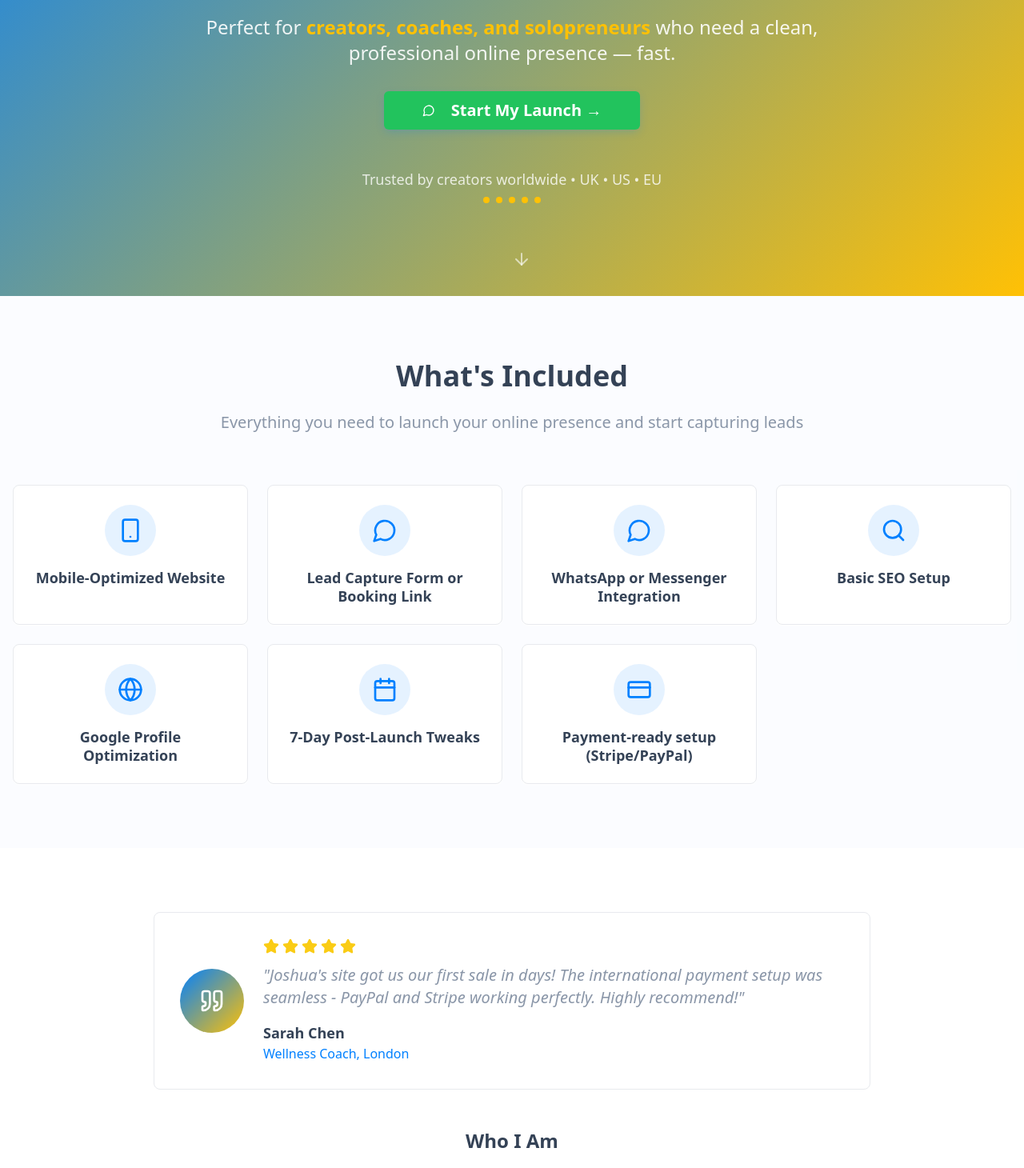
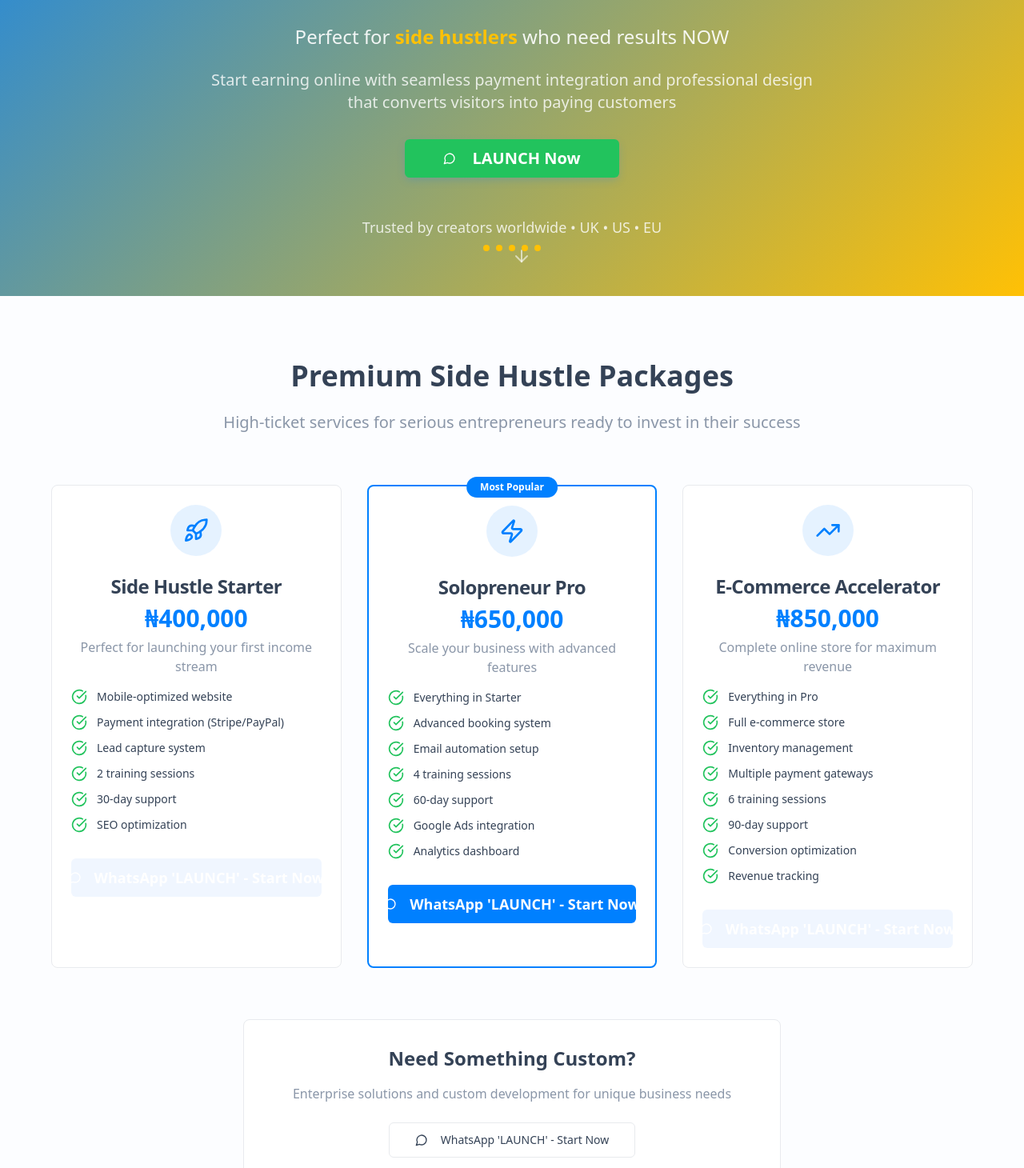
Before and after one commit to LazyShikamaru/rapid-launch-boost, a React (Vite) app: page / in a window 1280 px wide. Shown: the part 430-1890 px from the top of the page at 80% size. Built offline with nearby package versions, Linux system fonts and the light colour scheme.

Commit message:
Update website for Twitter campaign
Update website content to align with a Twitter campaign targeting side hustlers and solopreneurs, including changes to the Hero section, Services section, Portfolio section, and CTAs. Also, ensure the site reflects the Twitter strategy points.

```diff
--- a/src/components/FinalCTA.tsx
+++ b/src/components/FinalCTA.tsx
@@ -4,7 +4,7 @@ import { MessageCircle, Clock, Users } from "lucide-react";
 
 const FinalCTA = () => {
   const openWhatsApp = () => {
-    window.open('https://wa.me/2348012345678?text=LAUNCH', '_blank');
+    window.open('https://wa.me/2349110387813?text=WhatsApp \'LAUNCH\' - Start Now', '_blank');
   };
 
   return (
@@ -44,7 +44,7 @@ const FinalCTA = () => {
           className="px-12 py-6 text-xl font-bold shadow-button bg-success hover:bg-success/90 text-success-foreground"
         >
           <MessageCircle className="mr-3 h-6 w-6" />
-          DM Me 'LAUNCH' Now
+          WhatsApp 'LAUNCH' - Start Now
         </Button>
 
         <p className="text-primary-foreground/70 mt-4">
--- a/src/components/Hero.tsx
+++ b/src/components/Hero.tsx
@@ -8,7 +8,7 @@ const Hero = () => {
   };
 
   const openWhatsApp = () => {
-    window.open('https://wa.me/2348012345678?text=I\'m ready to launch', '_blank');
+    window.open('https://wa.me/2349110387813?text=LAUNCH', '_blank');
   };
 
   return (
@@ -35,15 +35,20 @@ const Hero = () => {
         {/* Main Headline */}
         <h1 className="text-4xl md:text-6xl lg:text-7xl font-bold text-primary-foreground mb-6 leading-tight">
           <Rocket className="inline-block mr-4 h-12 w-12 md:h-16 md:w-16" />
-          Go Live in 72 Hours
+          Launch Your Side Hustle Website
           <span className="block bg-gradient-to-r from-accent to-accent-foreground bg-clip-text text-transparent">
-            — Or It's FREE
+            in 72 Hours
           </span>
         </h1>
 
         {/* Subheadline */}
-        <p className="text-xl md:text-2xl text-primary-foreground/90 mb-8 max-w-4xl mx-auto leading-relaxed">
-          Perfect for <span className="font-semibold text-accent">creators, coaches, and solopreneurs</span> who need a clean, professional online presence — fast.
+        <p className="text-xl md:text-2xl text-primary-foreground/90 mb-6 max-w-4xl mx-auto leading-relaxed">
+          Perfect for <span className="font-semibold text-accent">side hustlers</span> who need results NOW
+        </p>
+
+        {/* Supporting Text */}
+        <p className="text-lg md:text-xl text-primary-foreground/80 mb-8 max-w-3xl mx-auto">
+          Start earning online with seamless payment integration and professional design that converts visitors into paying customers
         </p>
 
         {/* CTA Button */}
@@ -54,7 +59,7 @@ const Hero = () => {
             className="px-12 py-6 text-xl font-bold shadow-button bg-success hover:bg-success/90 text-success-foreground"
           >
             <MessageCircle className="mr-3 h-6 w-6" />
-            Start My Launch →
+            LAUNCH Now
           </Button>
         </div>
 
--- a/src/components/Services.tsx
+++ b/src/components/Services.tsx
@@ -1,169 +1,136 @@
-import { Card, CardContent, CardDescription, CardHeader, CardTitle } from "@/components/ui/card";
+import { Card, CardContent, CardHeader, CardTitle } from "@/components/ui/card";
 import { Button } from "@/components/ui/button";
 import { Badge } from "@/components/ui/badge";
-import { CheckCircle, Clock, Zap, MessageCircle, Globe, Smartphone, TrendingUp } from "lucide-react";
+import { CheckCircle, MessageCircle, Rocket, Zap, TrendingUp } from "lucide-react";
 
 const Services = () => {
   const openWhatsApp = (service: string) => {
-    const message = `Hi Joshua! I'm interested in your ${service} service. Can we discuss my project?`;
-    window.open(`https://wa.me/2348012345678?text=${encodeURIComponent(message)}`, '_blank');
+    window.open(`https://wa.me/2349110387813?text=WhatsApp 'LAUNCH' - Start Now - ${service}`, '_blank');
   };
 
   const services = [
     {
-      title: "Basic Landing Page",
-      price: "₦50,000",
-      originalPrice: "₦75,000",
-      description: "A professional single-page website that introduces your business and converts visitors into customers.",
+      title: "Side Hustle Starter",
+      price: "₦400,000",
+      icon: <Rocket className="h-8 w-8" />,
+      description: "Perfect for launching your first income stream",
       features: [
-        "Professional single-page design",
-        "Contact form integration",
-        "WhatsApp business integration",
-        "Mobile-responsive design",
-        "Basic SEO optimization",
-        "Google Maps integration",
-        "Social media links"
+        "Mobile-optimized website",
+        "Payment integration (Stripe/PayPal)",
+        "Lead capture system",
+        "2 training sessions",
+        "30-day support",
+        "SEO optimization"
       ],
-      guarantee: "Guaranteed LIVE in 72 hours, or it's FREE!",
-      popular: true,
-      icon: <Globe className="h-8 w-8" />
+      popular: false
     },
     {
-      title: "Multi-Page Business Site",
-      price: "₦120,000",
-      originalPrice: "₦150,000",
-      description: "Complete business website with multiple pages to showcase your full service offering.",
+      title: "Solopreneur Pro",
+      price: "₦650,000",
+      icon: <Zap className="h-8 w-8" />,
+      description: "Scale your business with advanced features",
       features: [
-        "Up to 5 professional pages",
-        "Advanced contact forms",
-        "WhatsApp & SMS integration",
-        "Photo gallery/portfolio",
-        "Service/product pages",
-        "About & testimonial pages",
-        "Advanced SEO optimization"
+        "Everything in Starter",
+        "Advanced booking system",
+        "Email automation setup",
+        "4 training sessions",
+        "60-day support",
+        "Google Ads integration",
+        "Analytics dashboard"
       ],
-      guarantee: "Guaranteed LIVE in 72 hours, or it's FREE!",
-      popular: false,
-      icon: <TrendingUp className="h-8 w-8" />
+      popular: true
     },
     {
-      title: "E-Commerce Starter",
-      price: "₦200,000",
-      originalPrice: "₦300,000",
-      description: "Start selling online with a complete e-commerce solution for your local business.",
+      title: "E-Commerce Accelerator",
+      price: "₦850,000",
+      icon: <TrendingUp className="h-8 w-8" />,
+      description: "Complete online store for maximum revenue",
       features: [
-        "Product catalog (up to 50 items)",
-        "Shopping cart functionality",
-        "Payment integration (Paystack)",
-        "Order management system",
-        "Customer accounts",
-        "Inventory tracking",
-        "WhatsApp order notifications"
+        "Everything in Pro",
+        "Full e-commerce store",
+        "Inventory management",
+        "Multiple payment gateways",
+        "6 training sessions",
+        "90-day support",
+        "Conversion optimization",
+        "Revenue tracking"
       ],
-      guarantee: "Guaranteed LIVE in 72 hours, or it's FREE!",
-      popular: false,
-      icon: <Smartphone className="h-8 w-8" />
+      popular: false
     }
   ];
 
   return (
-    <section id="services" className="py-20 bg-secondary/30">
+    <section className="py-20 bg-secondary/20">
       <div className="container mx-auto px-4">
-        {/* Section Header */}
         <div className="text-center mb-16">
-          <Badge className="mb-4 bg-primary text-primary-foreground px-4 py-2">
-            <Zap className="mr-2 h-4 w-4" />
-            72-Hour Website Services
-          </Badge>
-          <h2 className="text-3xl md:text-5xl font-bold mb-6">
-            Get Your Business Online
-            <span className="text-primary"> Fast</span>
+          <h2 className="text-3xl md:text-4xl font-bold mb-6">
+            Premium Side Hustle Packages
           </h2>
           <p className="text-xl text-muted-foreground max-w-3xl mx-auto">
-            Professional websites designed specifically for local Nigerian businesses.
-            Every website includes WhatsApp integration and is guaranteed to go live within 72 hours.
+            High-ticket services for serious entrepreneurs ready to invest in their success
           </p>
         </div>
 
-        {/* Services Grid */}
-        <div className="grid md:grid-cols-2 lg:grid-cols-3 gap-8 mb-12">
+        <div className="grid md:grid-cols-3 gap-8 max-w-6xl mx-auto">
           {services.map((service, index) => (
-            <Card
-              key={index}
-              className={`relative overflow-hidden shadow-card hover:shadow-hero transition-all duration-300 transform hover:-translate-y-2 ${
-                service.popular ? 'ring-2 ring-primary' : ''
-              }`}
-            >
+            <Card key={index} className={`relative shadow-card hover:shadow-hero transition-all duration-300 ${service.popular ? 'border-primary border-2' : ''}`}>
               {service.popular && (
-                <Badge className="absolute top-4 right-4 bg-primary text-primary-foreground px-3 py-1">
+                <Badge className="absolute -top-3 left-1/2 transform -translate-x-1/2 bg-primary text-primary-foreground px-4 py-1">
                   Most Popular
                 </Badge>
               )}
 
-              <CardHeader className="pb-4">
-                <div className="flex items-center gap-3 mb-4">
-                  <div className="p-2 bg-primary/10 rounded-lg text-primary">
+              <CardHeader className="text-center pb-4">
+                <div className="flex justify-center mb-4">
+                  <div className="p-4 bg-primary/10 rounded-full text-primary">
                     {service.icon}
                   </div>
-                  <div>
-                    <CardTitle className="text-2xl">{service.title}</CardTitle>
-                    <div className="flex items-center gap-2 mt-1">
-                      <span className="text-3xl font-bold text-primary">{service.price}</span>
-                      <span className="text-lg text-muted-foreground line-through">{service.originalPrice}</span>
-                    </div>
-                  </div>
                 </div>
-                <CardDescription className="text-base leading-relaxed">
-                  {service.description}
-                </CardDescription>
+                <CardTitle className="text-2xl font-bold">{service.title}</CardTitle>
+                <div className="text-3xl font-black text-primary mb-2">{service.price}</div>
+                <p className="text-muted-foreground">{service.description}</p>
               </CardHeader>
 
-              <CardContent className="space-y-6">
-                {/* Features */}
-                <div className="space-y-3">
+              <CardContent className="pt-0">
+                <ul className="space-y-3 mb-8">
                   {service.features.map((feature, featureIndex) => (
-                    <div key={featureIndex} className="flex items-start gap-3">
-                      <CheckCircle className="h-5 w-5 text-success mt-0.5 flex-shrink-0" />
+                    <li key={featureIndex} className="flex items-center gap-3">
+                      <CheckCircle className="h-5 w-5 text-success flex-shrink-0" />
                       <span className="text-sm">{feature}</span>
-                    </div>
+                    </li>
                   ))}
-                </div>
+                </ul>
 
-                {/* Guarantee */}
-                <div className="p-4 bg-success/10 rounded-lg border border-success/20">
-                  <div className="flex items-center gap-2 text-success font-semibold">
-                    <Clock className="h-4 w-4" />
-                    {service.guarantee}
-                  </div>
-                </div>
-
-                {/* CTA Button */}
                 <Button
-                  className="w-full py-3 shadow-button"
                   onClick={() => openWhatsApp(service.title)}
+                  className={`w-full py-6 text-lg font-semibold ${service.popular ? 'bg-primary hover:bg-primary/90' : 'bg-secondary hover:bg-secondary/90'}`}
                 >
-                  <MessageCircle className="mr-2 h-4 w-4" />
-                  Order Now - WhatsApp
+                  <MessageCircle className="mr-2 h-5 w-5" />
+                  WhatsApp 'LAUNCH' - Start Now
                 </Button>
               </CardContent>
             </Card>
           ))}
         </div>
 
-        {/* Additional Info */}
-        <div className="text-center">
-          <Card className="inline-block p-6 shadow-card">
-            <h3 className="text-xl font-semibold mb-2">Need Something Custom?</h3>
-            <p className="text-muted-foreground mb-4">
-              Have specific requirements? Let's discuss your unique business needs.
-            </p>
-            <Button
-              variant="outline"
-              onClick={() => openWhatsApp("Custom Website Solution")}
-            >
-              <MessageCircle className="mr-2 h-4 w-4" />
-              Discuss Custom Project
-            </Button>
+        {/* Custom Project Inquiry */}
+        <div className="text-center mt-16">
+          <Card className="max-w-2xl mx-auto shadow-card">
+            <CardContent className="p-8">
+              <h3 className="text-2xl font-bold mb-4">Need Something Custom?</h3>
+              <p className="text-muted-foreground mb-6">
+                Enterprise solutions and custom development for unique business needs
+              </p>
+              <Button
+                onClick={() => openWhatsApp('Custom Project')}
+                variant="outline"
+                size="lg"
+                className="px-8 py-4"
+              >
+                <MessageCircle className="mr-2 h-5 w-5" />
+                WhatsApp 'LAUNCH' - Start Now
+              </Button>
+            </CardContent>
           </Card>
         </div>
       </div>
--- a/src/components/VisualPreview.tsx
+++ b/src/components/VisualPreview.tsx
@@ -1,19 +1,30 @@
 import { Card, CardContent } from "@/components/ui/card";
-import { Monitor, Smartphone, ExternalLink } from "lucide-react";
+import { Badge } from "@/components/ui/badge";
+import { Button } from "@/components/ui/button";
+import { Monitor, Smartphone, ExternalLink, MessageCircle } from "lucide-react";
 import preshyScentsPreview from "@/assets/preshy-scents-website.png";
 import everythingAccessoriesPreview from "@/assets/everything-accessories-website.png";
 
 const VisualPreview = () => {
+  const openWhatsApp = () => {
+    window.open('https://wa.me/2349110387813?text=WhatsApp \'LAUNCH\' - Start Now', '_blank');
+  };
+
   return (
     <section className="py-20 bg-secondary/30">
       <div className="container mx-auto px-4">
         <div className="text-center mb-16">
           <h2 className="text-3xl md:text-4xl font-bold mb-6">
-            See What You Get
+            Side Hustles That Scale
           </h2>
           <p className="text-xl text-muted-foreground max-w-3xl mx-auto">
-            Real websites we've built for entrepreneurs. Clean, professional, and optimized for conversions.
+            Real revenue-generating websites built for ambitious entrepreneurs
           </p>
+          <div className="mt-8">
+            <Badge className="bg-success text-success-foreground px-6 py-3 text-lg font-bold">
+              ₦15M+ Client Revenue Generated
+            </Badge>
+          </div>
         </div>
 
         {/* Real Project Examples */}
@@ -41,19 +52,38 @@ const VisualPreview = () => {
                 />
               </div>
               <div className="p-6">
-                <h3 className="font-bold text-lg mb-2">Preshy Scents</h3>
-                <p className="text-muted-foreground text-sm mb-3">Luxury perfume brand with WhatsApp ordering system</p>
-                <div className="flex items-center justify-between">
-                  <div className="text-sm text-green-600 font-semibold">+40% sales increase</div>
+                <div className="flex items-center justify-between mb-2">
+                  <h3 className="font-bold text-lg">Preshy Scents</h3>
+                  <Badge className="bg-success text-success-foreground px-3 py-1 text-sm font-bold">
+                    ₦2.5M Monthly
+                  </Badge>
+                </div>
+                <p className="text-muted-foreground text-sm mb-4">Premium fragrance empire generating consistent monthly revenue through automated systems and premium positioning</p>
+                <div className="flex gap-2">
+                  <Button
+                    variant="outline"
+                    size="sm"
+                    asChild
+                    className="flex-1"
+                  >
                     <a
                       href="https://dynamic-unicorn-bd00dc.netlify.app/"
                       target="_blank"
                       rel="noopener noreferrer"
-                    className="inline-flex items-center text-primary hover:text-primary/80 text-sm font-medium gap-1"
+                      className="inline-flex items-center"
                     >
-                    <ExternalLink className="h-3 w-3" />
+                      <ExternalLink className="mr-1 h-3 w-3" />
                       View Live
                     </a>
+                  </Button>
+                  <Button
+                    size="sm"
+                    className="flex-1"
+                    onClick={openWhatsApp}
+                  >
+                    <MessageCircle className="mr-1 h-3 w-3" />
+                    WhatsApp 'LAUNCH' - Start Now
+                  </Button>
                 </div>
               </div>
             </CardContent>
@@ -82,19 +112,38 @@ const VisualPreview = () => {
                 />
               </div>
               <div className="p-6">
-                <h3 className="font-bold text-lg mb-2">Everything Accessories</h3>
-                <p className="text-muted-foreground text-sm mb-3">Fashion accessories with online shopping & WhatsApp</p>
-                <div className="flex items-center justify-between">
-                  <div className="text-sm text-green-600 font-semibold">+60% lead capture</div>
+                <div className="flex items-center justify-between mb-2">
+                  <h3 className="font-bold text-lg">Everything Accessories</h3>
+                  <Badge className="bg-success text-success-foreground px-3 py-1 text-sm font-bold">
+                    ₦800K Monthly
+                  </Badge>
+                </div>
+                <p className="text-muted-foreground text-sm mb-4">High-converting accessories store with advanced inventory management and customer retention systems</p>
+                <div className="flex gap-2">
+                  <Button
+                    variant="outline"
+                    size="sm"
+                    asChild
+                    className="flex-1"
+                  >
                     <a
                       href="https://fastidious-fairy-cd41ad.netlify.app/"
                       target="_blank"
                       rel="noopener noreferrer"
-                    className="inline-flex items-center text-primary hover:text-primary/80 text-sm font-medium gap-1"
+                      className="inline-flex items-center"
                     >
-                    <ExternalLink className="h-3 w-3" />
+                      <ExternalLink className="mr-1 h-3 w-3" />
                       View Live
                     </a>
+                  </Button>
+                  <Button
+                    size="sm"
+                    className="flex-1"
+                    onClick={openWhatsApp}
+                  >
+                    <MessageCircle className="mr-1 h-3 w-3" />
+                    WhatsApp 'LAUNCH' - Start Now
+                  </Button>
                 </div>
               </div>
             </CardContent>
--- a/src/pages/Index.tsx
+++ b/src/pages/Index.tsx
@@ -1,5 +1,6 @@
 import Header from "@/components/Header";
 import Hero from "@/components/Hero";
+import Services from "@/components/Services";
 import ValueStack from "@/components/Benefits";
 import TrustSection from "@/components/TrustSection";
 import VisualPreview from "@/components/VisualPreview";
@@ -15,6 +16,7 @@ const Index = () => {
       <Header />
       <main>
         <Hero />
+        <Services />
         <ValueStack />
         <TrustSection />
         <VisualPreview />
```
Lines whose indentation alone changed are shown as unchanged.
